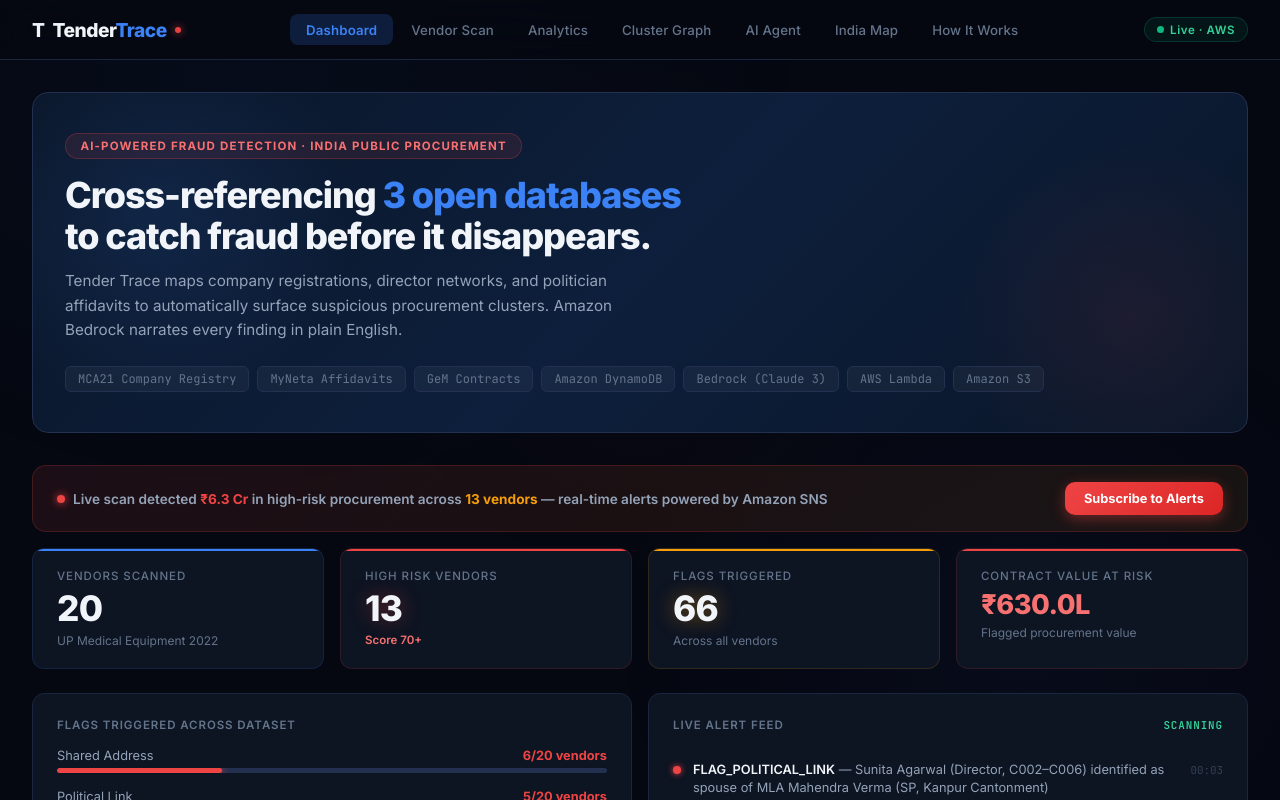
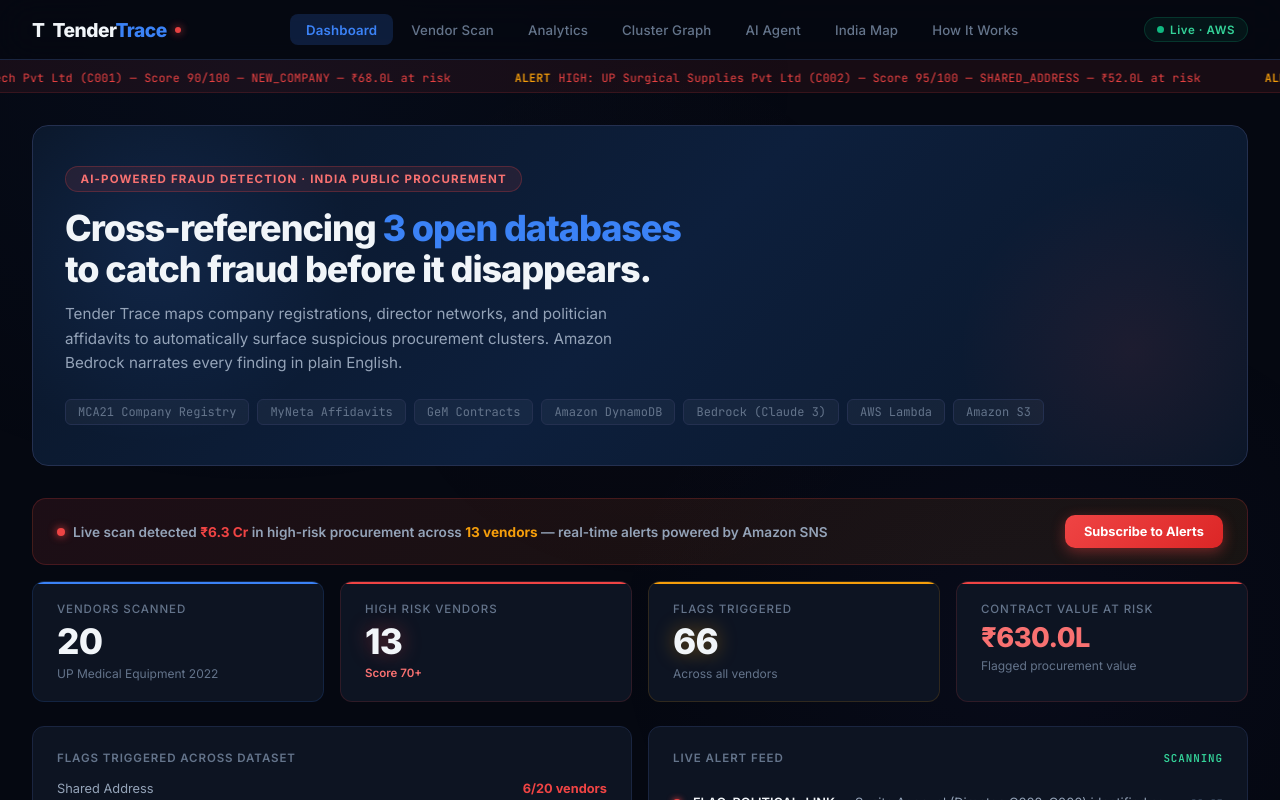
Before and after one commit to dhruva8405/Tender-Trace, a React (Vite) app in the folder frontend/: page / in a window 1280 px wide. Shown: the top 800 px of the page. Built offline with nearby package versions, Linux system fonts and the light colour scheme; no server answers.

Commit message:
feat: add live fraud ticker below navbar

```diff
--- a/frontend/src/App.jsx
+++ b/frontend/src/App.jsx
@@ -1,4 +1,4 @@
-import { useState } from 'react';
+import { useState, useEffect, useRef } from 'react';
 import './index.css';
 import Dashboard from './pages/Dashboard';
 import VendorSearch from './pages/VendorSearch';
@@ -7,6 +7,45 @@
 import Pipeline from './pages/Pipeline';
 import AgentChat from './pages/AgentChat';
 import IndiaMap from './pages/IndiaMap';
+import { DEMO_VENDORS } from './data';
+
+// ── Live Fraud Ticker ──────────────────────────────────────────────
+const TICKER_ITEMS = DEMO_VENDORS
+  .filter(v => v.risk_level === 'HIGH' || v.flags.length > 1)
+  .map(v => `${v.risk_level}: ${v.vendor_name} (${v.vendor_id}) — Score ${v.score}/100 — ${v.flags[0]?.replace('FLAG_', '') || 'FLAGGED'} — ₹${(v.contract_total / 100000).toFixed(1)}L at risk`);
+
+function FraudTicker() {
+  const ref = useRef(null);
+  const items = [...TICKER_ITEMS, ...TICKER_ITEMS];
+  useEffect(() => {
+    const el = ref.current;
+    if (!el) return;
+    let x = 0;
+    const speed = 0.5;
+    const animate = () => {
+      x -= speed;
+      if (Math.abs(x) >= el.scrollWidth / 2) x = 0;
+      el.style.transform = `translateX(${x}px)`;
+      requestAnimationFrame(animate);
+    };
+    const id = requestAnimationFrame(animate);
+    return () => cancelAnimationFrame(id);
+  }, []);
+  return (
+    <div style={{
+      background: 'rgba(239,68,68,0.08)', borderBottom: '1px solid rgba(239,68,68,0.15)',
+      overflow: 'hidden', padding: '6px 0', whiteSpace: 'nowrap', userSelect: 'none',
+    }}>
+      <div ref={ref} style={{ display: 'inline-flex', gap: '4rem', willChange: 'transform' }}>
+        {items.map((item, i) => (
+          <span key={i} style={{ fontSize: '0.72rem', color: '#ef4444', fontFamily: 'var(--mono)', letterSpacing: '0.02em' }}>
+            <span style={{ color: '#f59e0b', fontWeight: 700, marginRight: '0.5rem' }}>ALERT</span>{item}
+          </span>
+        ))}
+      </div>
+    </div>
+  );
+}
 
 export default function App() {
   const [page, setPage] = useState('dashboard');
@@ -41,7 +80,7 @@
           <div className="live-pill" title="Connected: Lambda · DynamoDB · S3 · Bedrock · API Gateway"><div className="pulse" />Live · AWS</div>
         </div>
       </nav>
-
+      <FraudTicker />
       <main className="page">
         {page === 'dashboard' && <Dashboard onSelectVendor={(v) => { setSelectedVendor(v); setPage('search'); }} />}
         {page === 'search' && <VendorSearch preselected={selectedVendor} />}
```
